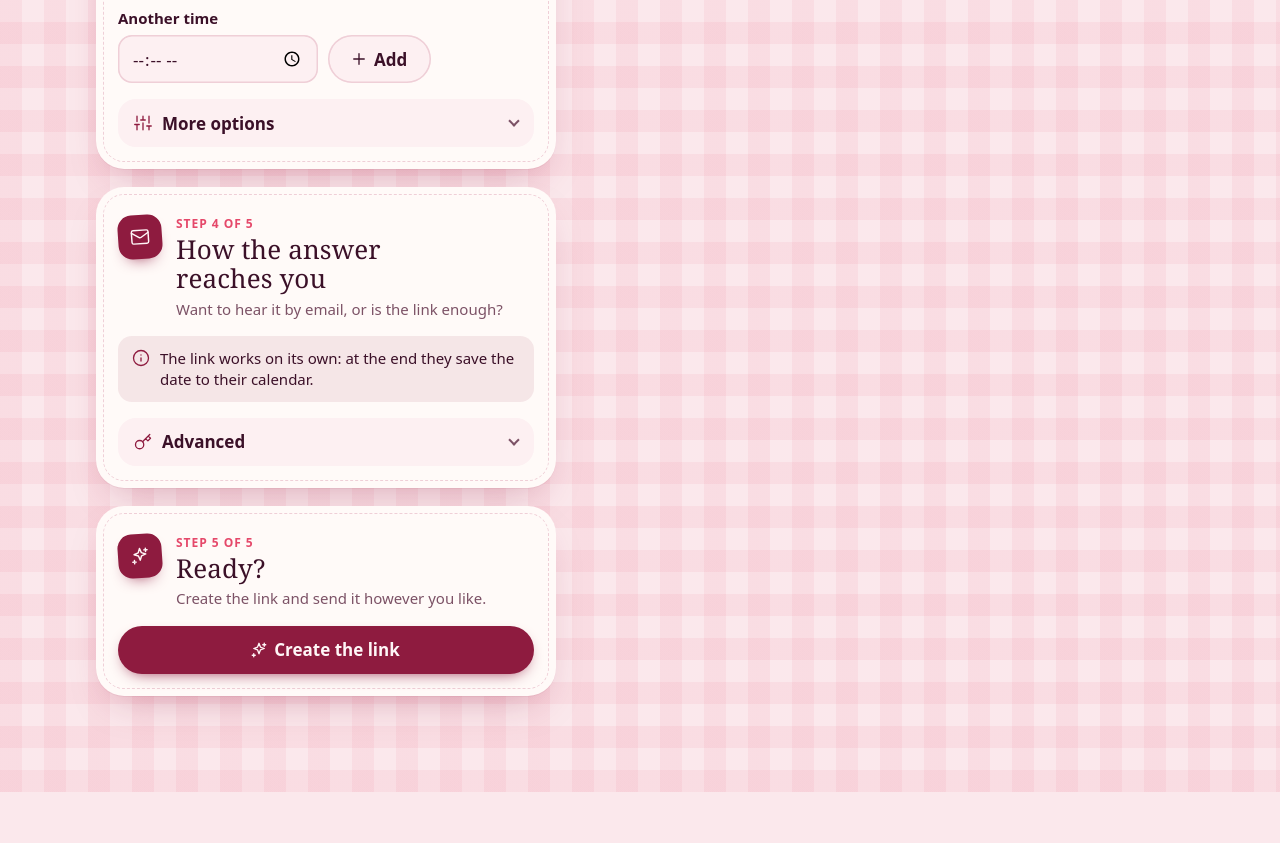
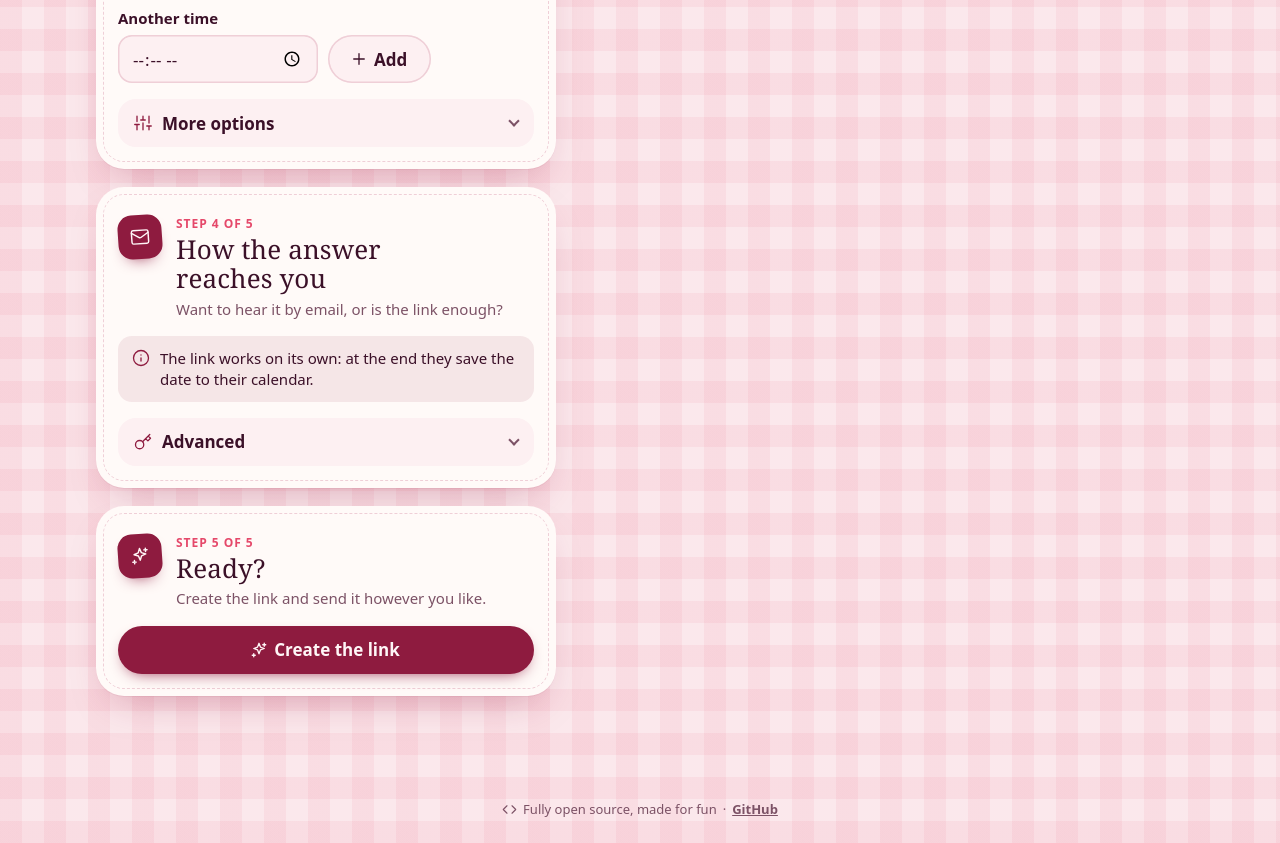
Before and after one commit to itsjustwhitee/vibedating, a website with bundled scripts: page create.html in a window 1280 px wide. Shown: the part 1233-2076 px from the top of the page. Before the commit the page ends 2025 px from the top, so only its background shows below. Built offline with nearby package versions, Linux system fonts and the light colour scheme; a web font is replaced by a local one.

Commit message:
✨ feat: open source footer with repo link, daily email limit note

```diff
--- a/create.html
+++ b/create.html
@@ -166,6 +166,7 @@
           <label class="field-label" for="owner" data-t="ownerLabel"></label>
           <input class="input" id="owner" name="owner" type="email" autocomplete="email" data-t-ph="ownerPh">
           <p class="field-hint" data-t="ownerHint"></p>
+          <p class="field-hint limit-note"><i data-icon="info" data-size="15"></i><span data-t="limitNote"></span></p>
           <p class="field-error" id="owner-err"></p>
         </div>
         <p class="note" id="link-only"><i data-icon="info" data-size="18"></i><span data-t="linkOnly"></span></p>
--- a/css/base.css
+++ b/css/base.css
@@ -399,3 +399,8 @@ input[type='date'].input::-webkit-calendar-picker-indicator { opacity: 0.85; cur
   .btn:active:not([disabled]), .chip:active:not([disabled]) { transform: none; }
   *, *::before, *::after { transition-duration: 0.01s !important; }
 }
+
+.site-footer { position: relative; z-index: 0; display: flex; flex-wrap: wrap; justify-content: center; align-items: center; gap: 6px; padding: 8px 16px 24px; font-size: 13px; color: var(--ink-soft); text-align: center; }
+.site-footer a { color: inherit; font-weight: 600; }
+.limit-note { display: flex; gap: 6px; align-items: flex-start; }
+.limit-note .icon { flex: none; margin-top: 2px; }
--- a/js/create.js
+++ b/js/create.js
@@ -2,7 +2,7 @@ import { normalizeConfig, buildInviteUrl, ConfigError } from './config.js';
 import { postJson, createAttempt } from './api.js';
 import { isHttps, isEmail, isValidTime } from './validators.js';
 import { h, $, $$ } from './ui/dom.js';
-import { button, chip, field, questionCard, toast, copyText, fill, langToggle } from './ui/components.js';
+import { button, chip, field, questionCard, toast, copyText, fill, langToggle, siteFooter } from './ui/components.js';
 import { icon } from './ui/icons.js';
 import { strings, CREATE, detectLang, savedLang, saveLang } from './ui/strings.js';
 
@@ -270,6 +270,7 @@ function applyLang(code) {
   document.documentElement.lang = code;
   document.title = `${S.title} 💌`;
   fill(document, S);
+  footer?.setText(S.footer);
   for (const el of $$('[data-step]')) el.textContent = t('stepOf', { n: el.dataset.step });
   if (places.length) renderPlaces(places);
   showErrors({ errs: {}, placeErrs: [] });
@@ -277,6 +278,8 @@ function applyLang(code) {
   sent.hidden = true;
   update();
 }
+
+let footer;
 
 function init() {
   ({ s: S, t } = strings(uiLang, CREATE));
@@ -287,6 +290,8 @@ function init() {
   customSlots = (state.customSlots || []).filter((s) => !PRESET_SLOTS.includes(s));
   renderPlaces(state.places.length ? state.places : DEFAULT.places);
   renderSlots();
+  footer = siteFooter(S.footer);
+  document.body.append(footer.el);
   $('#topbar').append(langToggle(uiLang, (code) => { saveLang(code); applyLang(code); }, S.language));
   $('#share').hidden = typeof navigator.share !== 'function';
 
--- a/js/invite.js
+++ b/js/invite.js
@@ -5,7 +5,7 @@ import { postJson, createAttempt, buildAcceptPayload } from './api.js';
 import { isEmail } from './validators.js';
 import { createFlow } from './state.js';
 import { h, $, mount } from './ui/dom.js';
-import { button, linkButton, chip, field, screen, seal, questionCard, hearts, downloadFile, note, iconRow, langToggle } from './ui/components.js';
+import { button, linkButton, chip, field, screen, seal, questionCard, hearts, downloadFile, note, iconRow, langToggle, siteFooter } from './ui/components.js';
 import { icon } from './ui/icons.js';
 import { attachRunaway } from './ui/runaway.js';
 import { celebrate } from './ui/confetti.js';
@@ -35,9 +35,12 @@ function setLang(code) {
   ({ s, t } = strings(code));
   document.documentElement.lang = code;
   document.title = s.pageTitle;
+  footer?.setText(s.footer);
 }
 
+const footer = siteFooter(s.footer);
 setLang(lang);
+document.body.append(footer.el);
 document.body.prepend(hearts(), h('div', { class: 'topbar' }, langToggle(lang, (code) => {
   saveLang(code);
   setLang(code);
--- a/js/ui/components.js
+++ b/js/ui/components.js
@@ -142,3 +142,12 @@ export async function copyText(text) {
     return ok;
   }
 }
+
+export const REPO_URL = 'https://github.com/itsjustwhitee/vibedating';
+
+export function siteFooter(text) {
+  const label = h('span', {}, text);
+  const el = h('footer', { class: 'site-footer' }, icon('code', { size: 15 }), label, ' · ',
+    h('a', { href: REPO_URL, target: '_blank', rel: 'noopener noreferrer' }, 'GitHub'));
+  return { el, setText: (t) => { label.textContent = t; } };
+}
--- a/js/ui/icons.js
+++ b/js/ui/icons.js
@@ -16,6 +16,7 @@ const PATHS = {
   pen: '<path d="M12 20h9"/><path d="M16.5 3.5a2.12 2.12 0 0 1 3 3L7 19l-4 1 1-4Z"/>',
   sliders: '<path d="M4 21v-7M4 10V3M12 21v-9M12 8V3M20 21v-5M20 12V3M1 14h6M9 8h6M17 16h6"/>',
   key: '<circle cx="7.5" cy="15.5" r="5.5"/><path d="m21 2-9.6 9.6M15.5 7.5l3 3L22 7l-3-3"/>',
+  code: '<path d="m16 18 6-6-6-6"/><path d="m8 6-6 6 6 6"/>',
   plus: '<path d="M12 5v14M5 12h14"/>',
   x: '<path d="M18 6 6 18M6 6l12 12"/>',
   heart: '<path d="M19 14c1.5-1.5 3-3.2 3-5.5A5.5 5.5 0 0 0 16.5 3c-1.8 0-3 .5-4.5 2-1.5-1.5-2.7-2-4.5-2A5.5 5.5 0 0 0 2 8.5c0 2.3 1.5 4 3 5.5l7 7Z"/>',
--- a/js/ui/strings.js
+++ b/js/ui/strings.js
@@ -1,6 +1,7 @@
 const STRINGS = {
   it: {
     pageTitle: 'Una domanda per te 💌',
+    footer: 'Completamente open source, fatto per gioco',
     language: 'Lingua',
     landingTitle: 'Un invito a cena, chiuso in un link',
     landingText: 'Questa pagina fa una sola domanda, a una sola persona. Senza il link giusto resta un segreto.',
@@ -60,6 +61,7 @@ const STRINGS = {
   },
   en: {
     pageTitle: 'A question for you 💌',
+    footer: 'Fully open source, made for fun',
     language: 'Language',
     landingTitle: 'A dinner invitation, sealed in a link',
     landingText: 'This page asks one question, to one person. Without the right link it stays a secret.',
@@ -123,6 +125,8 @@ export const CREATE = {
   it: {
     home: 'Torna all’invito',
     title: 'Prepara il tuo invito',
+    footer: 'Completamente open source, fatto per gioco',
+    limitNote: 'È un servizio gratuito con un numero limitato di email al giorno: se non ti arriva nulla, riprova domani o scegli «Solo link».',
     lede: 'Cinque passi e hai un link da mandare. Niente account: tutto vive dentro il link.',
     stepOf: 'Passo {n} di 5',
     preview: 'Anteprima',
@@ -217,6 +221,8 @@ export const CREATE = {
   en: {
     home: 'Back to the invite',
     title: 'Make your invite',
+    footer: 'Fully open source, made for fun',
+    limitNote: 'It is a free service with a limited number of emails per day: if nothing arrives, try again tomorrow or pick “Link only”.',
     lede: 'Five steps and you have a link to send. No account: everything lives inside the link.',
     stepOf: 'Step {n} of 5',
     preview: 'Preview',
```
Also changed, not shown: tests/e2e/invite.test.js (+1 -1 lines).
